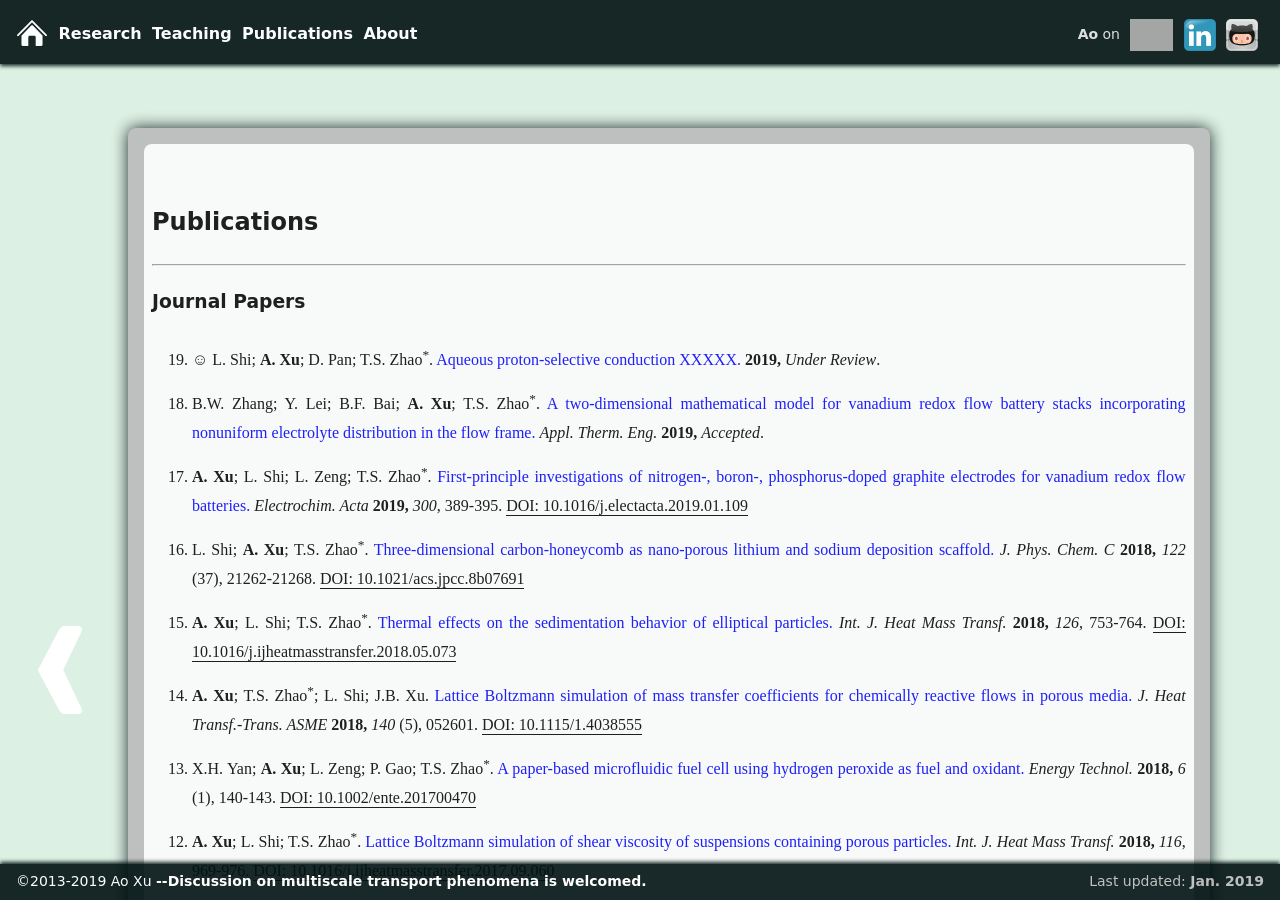
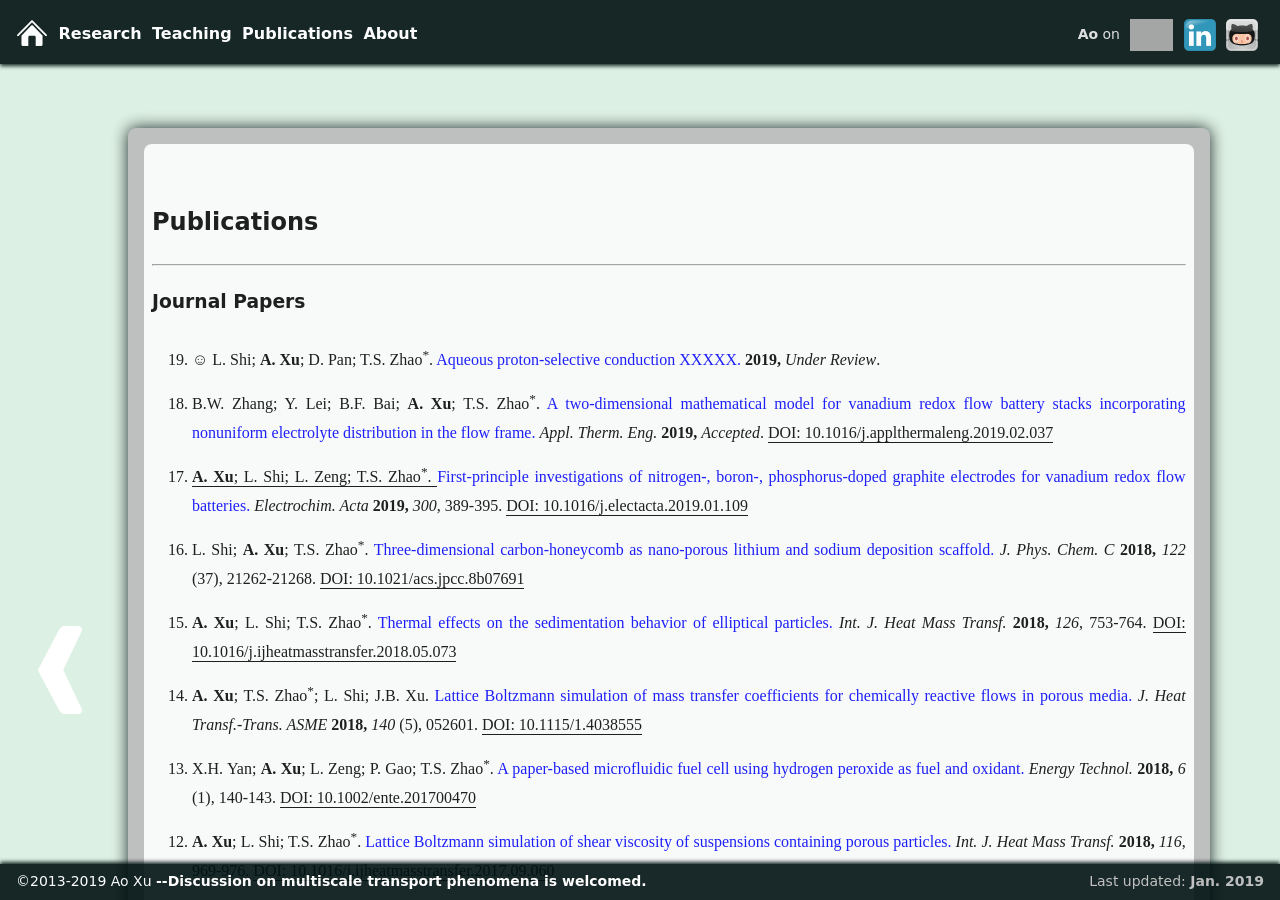
Before and after one commit to xuaoxiqi/xuaoxiqi.github.io, a Jekyll site: the page built from publications.html, in a window 1280 px wide and 900 px high. Built offline with Jekyll 4.4.1, drawn with Linux system fonts in a browser that asks for light colours; some web fonts are replaced; grey boxes are pictures that could not be loaded.

Commit message:
update publications

```diff
--- a/publications.html
+++ b/publications.html
@@ -29,6 +29,7 @@ title: Publications
         <li class="liPublications"> B.W. Zhang; Y. Lei; B.F. Bai; <b>A. Xu</b>; T.S. Zhao<sup>*</sup>.
         <a class="publications" href="./publications/018_ATE2019.pdf">A two-dimensional mathematical model for vanadium redox flow battery stacks incorporating nonuniform electrolyte distribution in the flow frame.</a>
         <i>Appl. Therm. Eng.</i> <b>2019,</b> <i>Accepted</i>.
+        <a href="https://doi.org/10.1016/j.applthermaleng.2019.02.037" target="_blank">DOI: 10.1016/j.applthermaleng.2019.02.037<a>
         </li>
 
         <!--017-->
```
